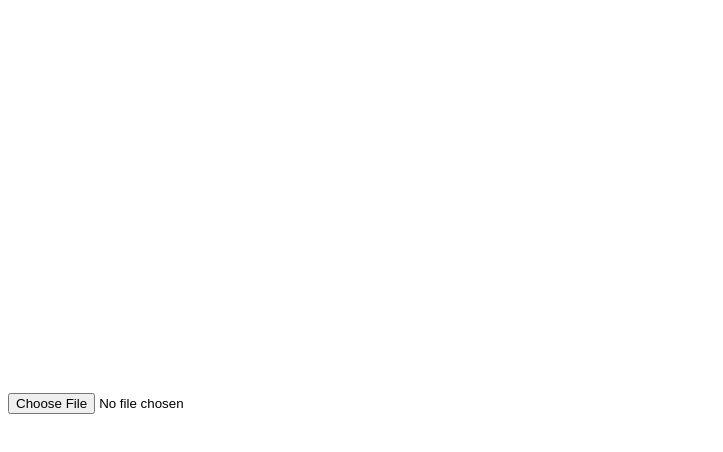
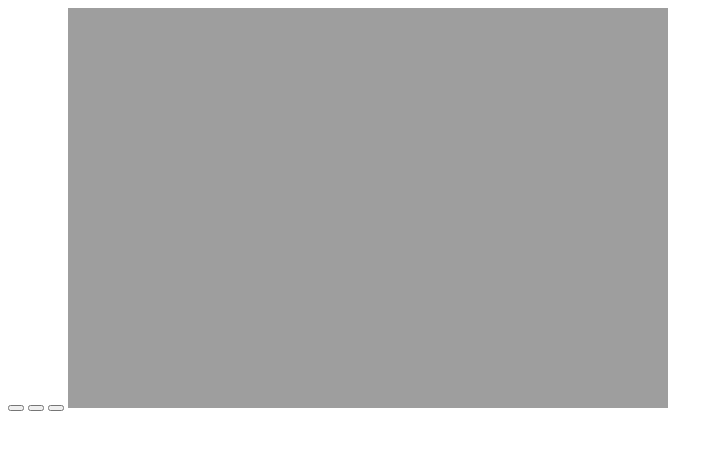
Before and after one commit to SaveMemory/jsPhotoshop, a plain HTML site: page index.html in a window 1280 px wide. Shown: the whole page, without its empty margins (0-723 px from the left). Drawn offline with Linux system fonts and the light colour scheme.

Commit message:
imageLoading

```diff
--- a/index.html
+++ b/index.html
@@ -7,11 +7,10 @@
     <title>Document</title>
 </head>
 <body>
-    <input type="file" id="imgSource">
-    <canvas id="editor" width="600" height="400">
-    </canvas>
-    <script>
-
-    </script>
+    <button id="blurBtn"></button>
+    <button id="contrastBtn"></button>
+    <button id="draw"></button>
+    <canvas id="editor" width="600" height="400"></canvas>
+    <script src="script.js"></script>
 </body>
 </html>
--- a/script.js
+++ b/script.js
@@ -1,3 +1,19 @@
-function appStart() {
-    pojemnik
+document.addEventListener("DOMContentLoaded", start);
+console.log('działa');
+let canvas;
+let ctx;
+let image;
+function start(){
+    console.log('działa');
+    loadImg();
 }
+function loadImg (){
+    canvas = document.getElementById("editor");
+    ctx = canvas.getContext("2d");
+    console.log('dziala');
+    image = new Image();
+    image.src = 'https://www.wykop.pl/cdn/c3201142/comment_MzEwETvgHANGlzTFlFo9SA22cXLFiOAJ.jpg';
+    image.onload = function() {
+        ctx.drawImage(image, 0, 0, canvas.width, canvas.height);
+    }
+}
```
